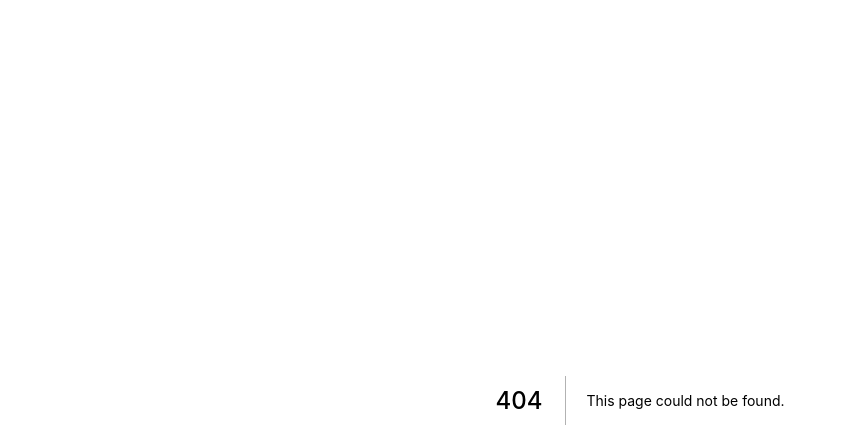
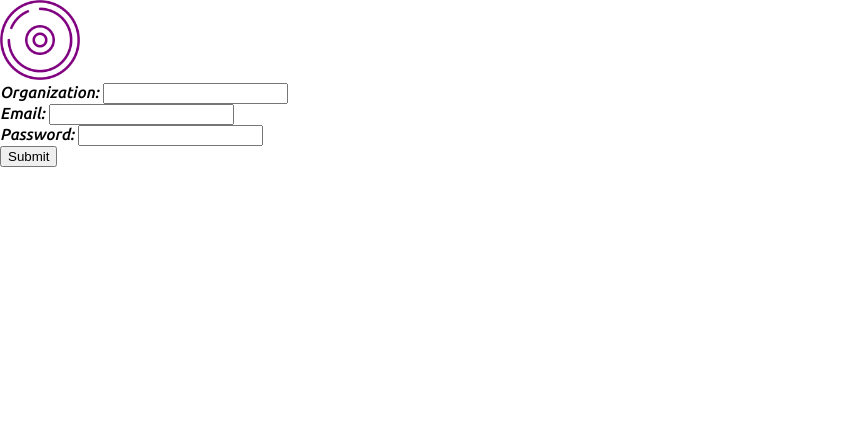
Before and after one commit to rjmags1/disc, a Next.js app: page /login in a window 1280 px wide. Before the commit this address had no page. Shown: the top 448 px of the page, without its empty margins (0-847 px from the left). Built offline with nearby package versions, Linux system fonts and the light colour scheme.

Commit message:
login page skeleton

```diff
--- /dev/null
+++ b/pages/login.js
@@ -0,0 +1,13 @@
+import LoginFormWithValidation from "../components/LoginFormWithValidation"
+import Image from 'next/image'
+
+function Login() {
+    return (
+        <div data-testid="login-page-container">
+            <Image src="/logo.png" alt="disc-logo" width="80" height="80"/>
+            <LoginFormWithValidation />
+        </div>
+    )
+}
+
+export default Login
```
Also changed, not shown: public/logo.png (added), 1 other file (tests, documents, lock files or other folders).
